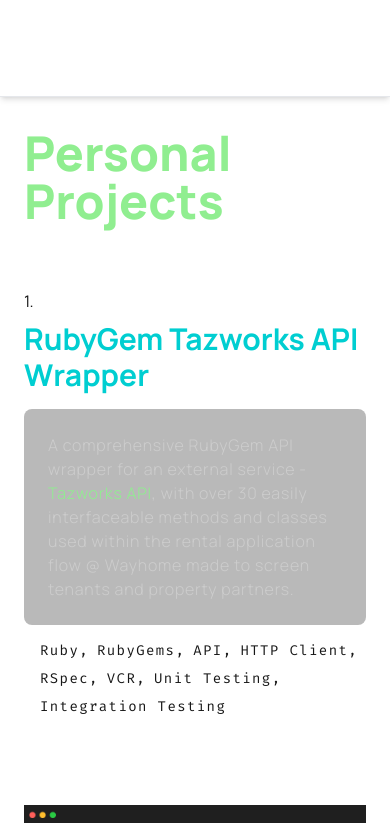
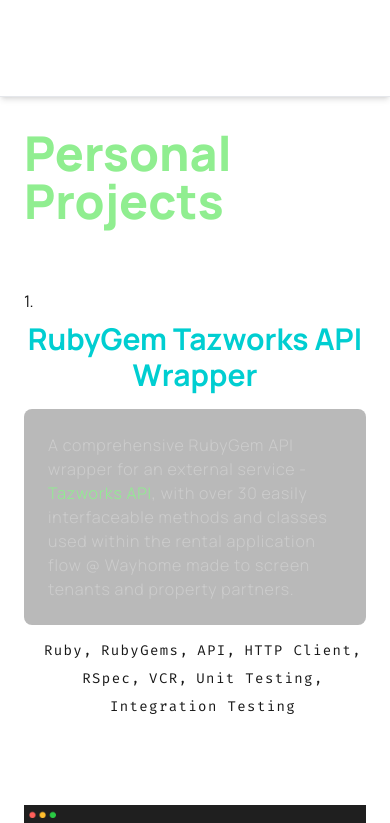
Before and after one commit to 19peytonsmith/my-portfolio, a Next.js app: page /projects in a window 390 px wide. Shown: the top 823 px of the page. Built offline with nearby package versions, Linux system fonts and the light colour scheme.

Commit message:
more responsive-ness

```diff
--- a/src/app/experience/page.tsx
+++ b/src/app/experience/page.tsx
@@ -124,7 +124,7 @@
               />
             </div>
           </div>
-          <div className="order-1 md:order-2 flex flex-col flex-1 gap-4 max-w-[540px]">
+          <div className="order-1 md:order-2 flex flex-col flex-1 gap-4 md:max-w-[540px]">
             <h2 className="text-xl font-bold text-secondary">
               {experience.title} @
             </h2>
@@ -139,7 +139,7 @@
             <h3 className="text-base font-bold text-primary ml-8">
               {experience.duration}
             </h3>
-            <DarkBox className="xs:max-w-2xl p-6">
+            <DarkBox className="md:max-w-2xl w-full p-6">
               <ul className="flex flex-col gap-2 text-sm">
                 {experience.highlights.map((item, i) => (
                   <li key={i} className="carrot-bullet-item tracking-wider">
--- a/src/app/projects/page.tsx
+++ b/src/app/projects/page.tsx
@@ -143,13 +143,15 @@
           className={`flex flex-col md:flex-row items-center gap-8
           ${index % 2 === 1 ? "md:flex-row-reverse" : ""}`}
         >
-          <div className="flex flex-col gap-4 max-w-[500px]">
-            <h1 className="text-3xl font-bold text-title">{project.name}</h1>
-            <DarkBox className="xs:max-w-md p-6 md:min-w-[400px]">
+          <div className="flex flex-col gap-4 md:items-start items-center max-w-[500px]">
+            <h1 className="text-3xl font-bold text-title md:text-left text-center">
+              {project.name}
+            </h1>
+            <DarkBox className="xs:max-w-md p-6">
               <p dangerouslySetInnerHTML={{ __html: project.description }} />
             </DarkBox>
             <div>
-              <ul className="flex flex-wrap ml-4 gap-2">
+              <ul className="flex flex-wrap ml-4 gap-2 md:justify-start justify-center">
                 {project.tags.map((tag, i) => (
                   <li key={i} className="tracking-widest text-sm">
                     {tag}
```
